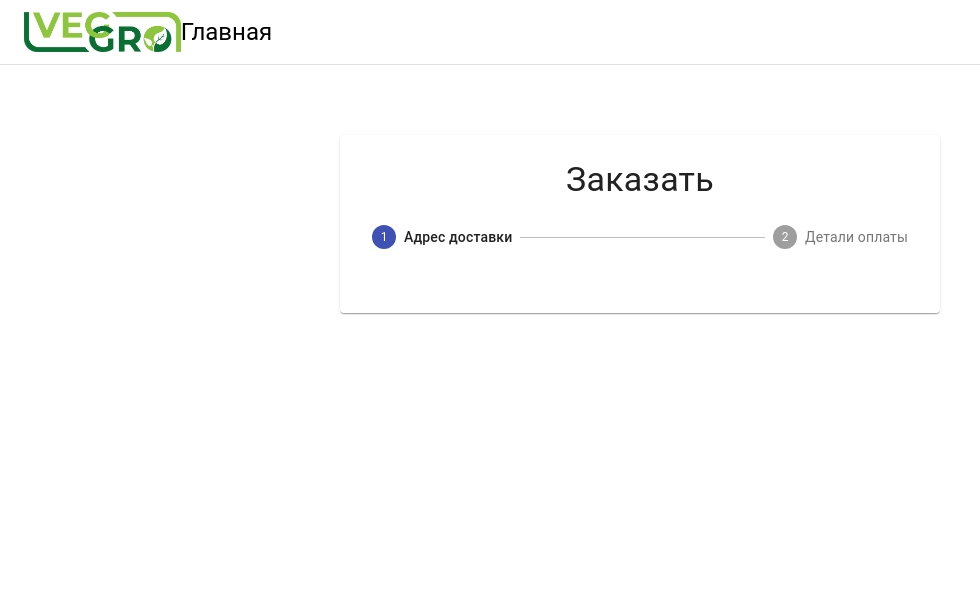
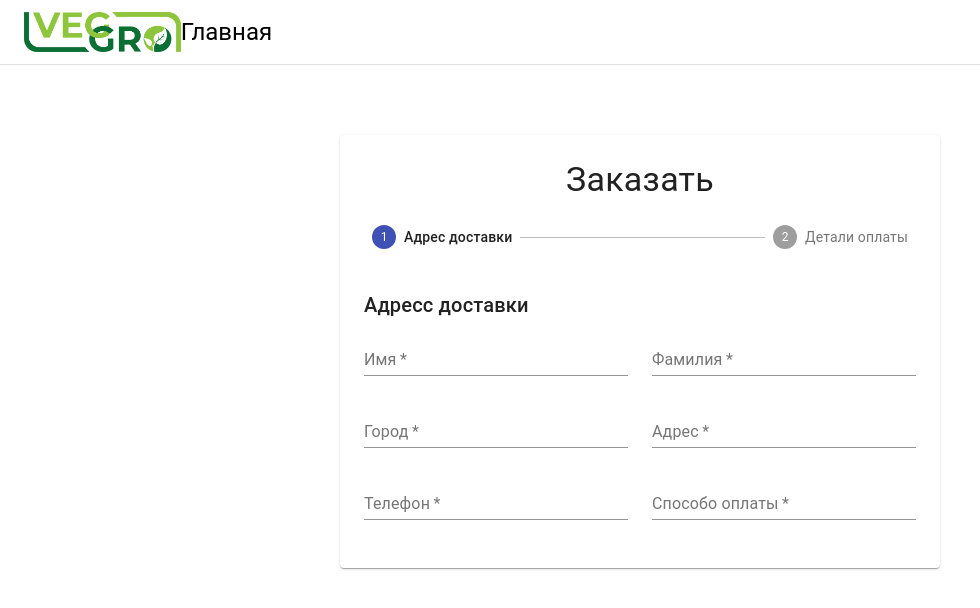
Before and after one commit to kasmr/e-commerce-shop, a React (Create React App) app: page /checkout in a window 1280 px wide. Shown: the top 608 px of the page, without its empty margins (0-980 px from the left). Built offline with nearby package versions, Linux system fonts and the light colour scheme; no server answers.

Commit message:
form for checkout with hook-form

```diff
--- a/src/components/CheckoutForm/Checkout.jsx
+++ b/src/components/CheckoutForm/Checkout.jsx
@@ -1,5 +1,7 @@
 import { Paper, Stepper, Typography, Step, StepLabel } from "@material-ui/core";
 import React, { useState } from "react";
+import AdressForm from "./Forms/AdressForm";
+import PaymentForm from "./Forms/PaymentForm";
 import useStyles from "./styles";
 
 const steps = ["Адрес доставки", "Детали оплаты"];
@@ -9,7 +11,9 @@ const Checkout = () => {
 
   const [activeStep, setActiveStep] = useState(0);
 
-  //   const Form = () => (activeStep === 0 ? <AdressForm /> : <PaymentForm />);
+  const Confirmation = () => <div>Confirmation</div>;
+
+  const Form = () => (activeStep === 0 ? <AdressForm /> : <PaymentForm />);
 
   return (
     <>
@@ -19,14 +23,14 @@ const Checkout = () => {
           <Typography variant="h4" align="center">
             Заказать
           </Typography>
-          <Stepper activeStep={0} className={classes.stepper}>
+          <Stepper activeStep={activeStep} className={classes.stepper}>
             {steps.map((step) => (
               <Step key={step}>
                 <StepLabel>{step}</StepLabel>
               </Step>
             ))}
           </Stepper>
-          {/* {activeStep === steps.length ? <Confirmation /> : <Form />} */}
+          {activeStep === steps.length ? <Confirmation /> : <Form />}
         </Paper>
       </main>
     </>
--- /dev/null
+++ b/src/components/CheckoutForm/Forms/AdressForm.jsx
@@ -0,0 +1,35 @@
+import { Grid, InputLabel, Typography } from "@material-ui/core";
+import React from "react";
+import { FormProvider, useForm } from "react-hook-form";
+import CustomTextField from "./CustomTextField";
+
+const AdressForm = () => {
+  const methods = useForm();
+
+  return (
+    <>
+      <Typography variant="h6" gutterBottom>
+        Адресс доставки
+      </Typography>
+      <FormProvider {...methods}>
+        <form onSubmit="">
+          <Grid container spacing={3}>
+            <CustomTextField required name="Имя" label="Имя" />
+            <CustomTextField required name="Фамилия" label="Фамилия" />
+            <CustomTextField required name="Город" label="Город" />
+            <CustomTextField required name="Адрес" label="Адрес" />
+            <CustomTextField required name="Телефон" label="Телефон" />
+            <CustomTextField
+              required
+              name="Способ оплаты"
+              label="Способо оплаты"
+            />
+            <Grid item xs={12} sm={6}></Grid>
+          </Grid>
+        </form>
+      </FormProvider>
+    </>
+  );
+};
+
+export default AdressForm;
--- /dev/null
+++ b/src/components/CheckoutForm/Forms/CustomTextField.jsx
@@ -0,0 +1,21 @@
+import { Grid, TextField } from "@material-ui/core";
+import React from "react";
+import { Controller, useFormContext } from "react-hook-form";
+
+const CustomTextField = ({ name, required, label }) => {
+  const { control } = useFormContext();
+
+  return (
+    <Grid item xs={12} sm={6}>
+      <Controller
+        as={TextField}
+        control={control}
+        fullWidth
+        name={name}
+        label={label}
+        required={required}
+      />
+    </Grid>
+  );
+};
+export default CustomTextField;
--- /dev/null
+++ b/src/components/CheckoutForm/Forms/PaymentForm.jsx
@@ -0,0 +1,7 @@
+import React from "react";
+
+const PaymentForm = () => {
+  return <div>PaymentForm</div>;
+};
+
+export default PaymentForm;
```
Also changed, not shown: 1 other file (tests, documents, lock files or other folders).
